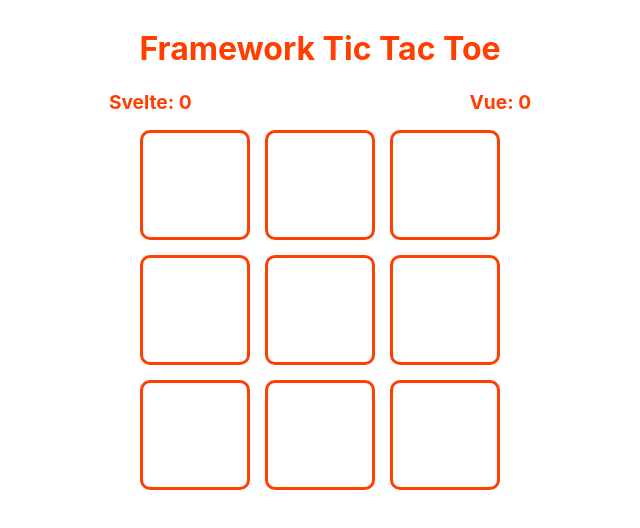
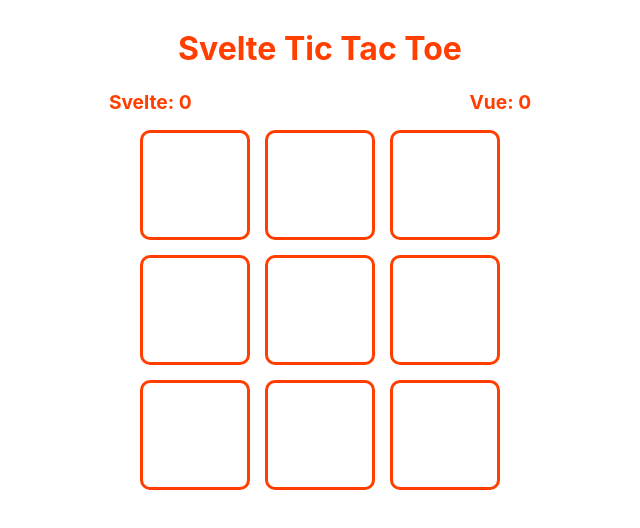
Before and after one commit to jasontdev/svelte-tictactoe, a Svelte app: page / in a window 1280 px wide. Shown: the top 528 px of the page, without its empty margins (320-960 px from the left). Built offline with nearby package versions, Linux system fonts and the light colour scheme.

Commit message:
Renamed app back to Svelte Tic Tac Toe

```diff
--- a/index.html
+++ b/index.html
@@ -4,7 +4,7 @@
     <meta charset="UTF-8" />
     <link rel="icon" href="/favicon.ico" />
     <meta name="viewport" content="width=device-width, initial-scale=1.0" />
-    <title>Framework Tic Tac Toe</title>
+    <title>Svelte Tic Tac Toe</title>
   </head>
   <body>
     <div id="app"></div>
--- a/src/App.svelte
+++ b/src/App.svelte
@@ -78,7 +78,7 @@
 
 <div class="layout">
   <main class="content">
-    <h1 class="title">Framework Tic Tac Toe</h1>
+    <h1 class="title">Svelte Tic Tac Toe</h1>
     <div class="scores">
       <div>{playerOne.name}: {playerOne.gamesWon}</div>
       <div>{playerTwo.name}: {playerTwo.gamesWon}</div>
```
